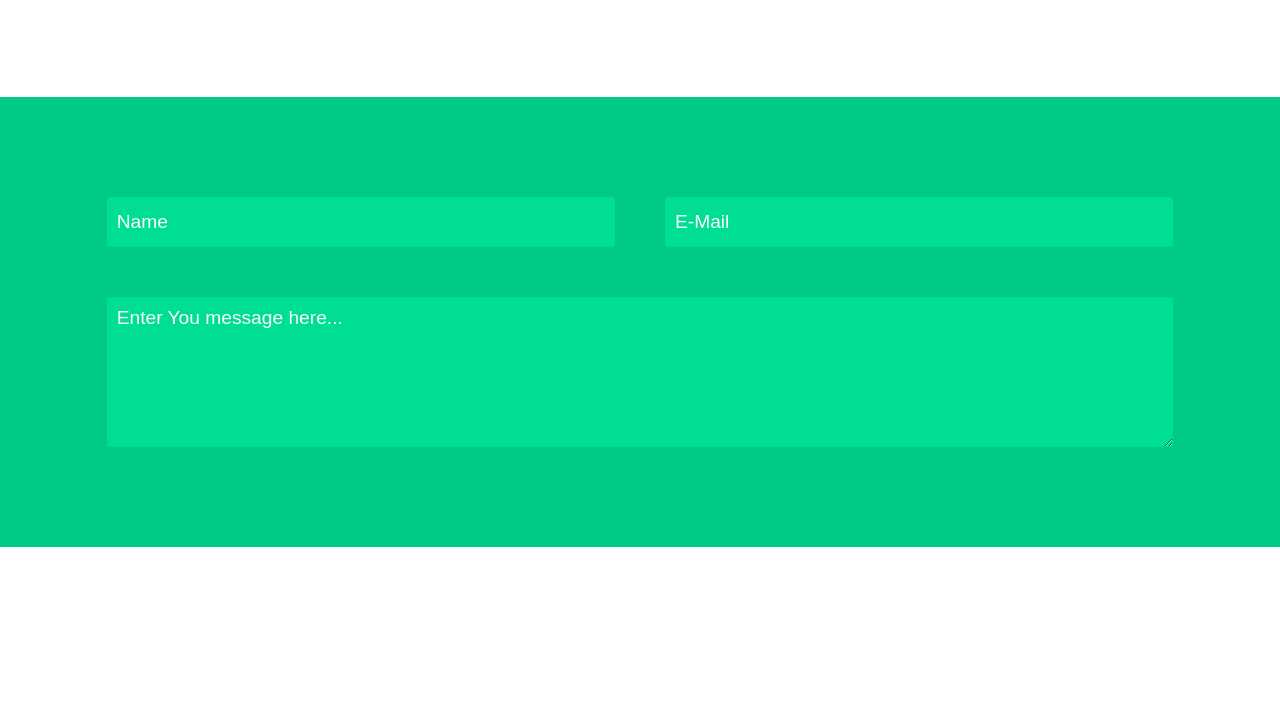
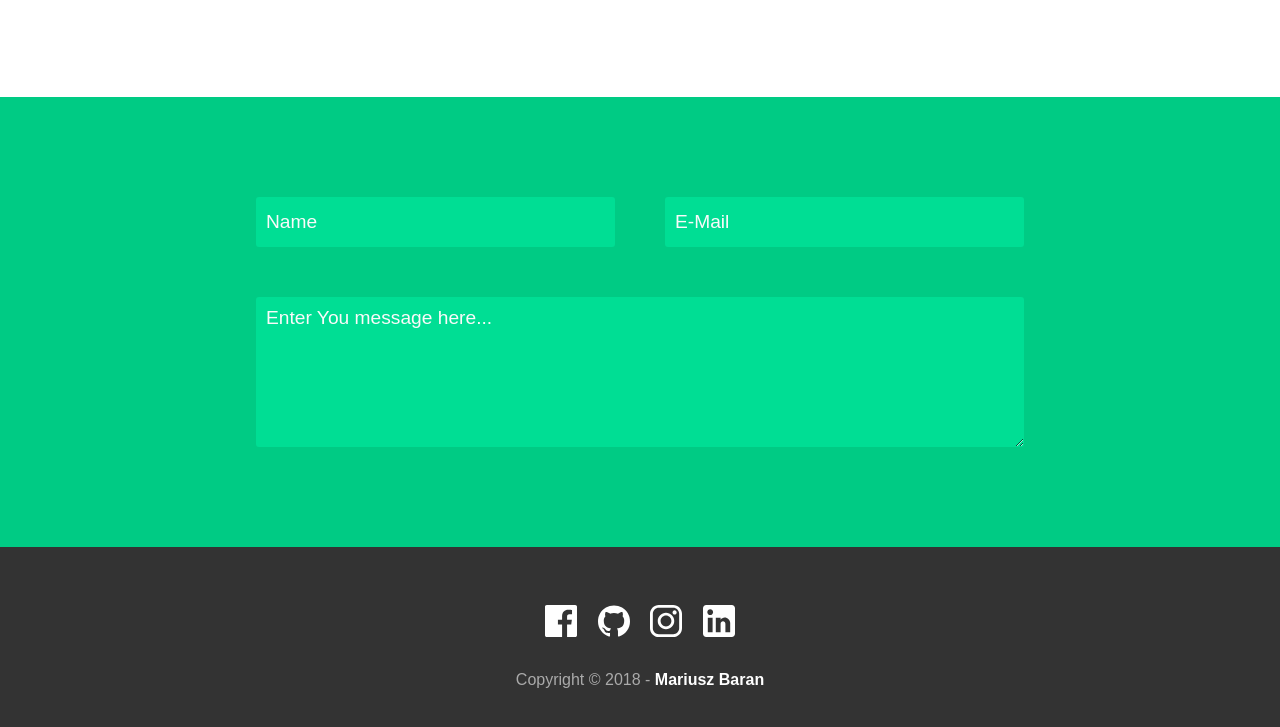
Before and after one commit to mariusz-ba/portfolio-old, a website: page index.html in a window 1280 px wide. Shown: the part 1623-2350 px from the top of the page. Before the commit the page ends 2170 px from the top, so only its background shows below. Drawn offline with Linux system fonts and the light colour scheme.

Commit message:
Create footer and set maximum with of webiste

```diff
--- a/index.html
+++ b/index.html
@@ -93,6 +93,18 @@
     </section>
 
     <!-- Footer -->
-    <footer></footer>
+    <footer>
+      <div class="wrapper">
+        <div class="footer">
+          <div class="footer__images">
+            <img class="footer__images--facebook" src="img/facebook.svg" alt="facebook"/>
+            <img class="footer__images--github" src="img/github.svg" alt="github"/>
+            <img class="footer__images--instagram" src="img/instagram.svg" alt="instagram"/>
+            <img class="footer__images--linkedin" src="img/linkedin.svg" alt="linkedin"/>
+          </div>
+          <p class="footer__paragraph">Copyright &copy; 2018 - <strong>Mariusz Baran</strong></p>
+        </div>
+      </div>
+    </footer>
   </body>
 </html>
--- a/scss/components/_contact.scss
+++ b/scss/components/_contact.scss
@@ -13,6 +13,8 @@
     display: grid;
     grid-template-rows: 50px 150px;
     grid-row-gap: 50px;
+    max-width: 768px;
+    margin: 0 auto;
 
     input, textarea {
       border: 0;
--- /dev/null
+++ b/scss/components/_footer.scss
@@ -0,0 +1,28 @@
+footer {
+  padding: 50px 0;
+  background: #333;
+  color: #fff;
+
+  .footer {
+    text-align: center;
+
+    .footer__images {
+      .footer__images--facebook,
+      .footer__images--github,
+      .footer__images--instagram,
+      .footer__images--linkedin {
+        width: 32px;
+        height: auto;
+        margin: 8px;
+      }
+    }
+    .footer__paragraph {
+      margin-top: 20px;
+      color: #aaa;
+
+      strong {
+        color: #fff;
+      }
+    }
+  }
+}
--- a/scss/components/_wrapper.scss
+++ b/scss/components/_wrapper.scss
@@ -1,4 +1,5 @@
 .wrapper {
   width: 83.3333%;
+  max-width: 1440px;
   margin: 0 auto;
 }
--- a/scss/main.scss
+++ b/scss/main.scss
@@ -11,6 +11,7 @@
 @import 'components/_stack';
 @import 'components/_portfolio';
 @import 'components/_contact';
+@import 'components/_footer';
 
 .light {
   background: $primary-background;
```
Also changed, not shown: css/style.css, img/facebook.svg (added), img/github.svg (added), img/instagram.svg (added), img/linkedin.svg (added).
